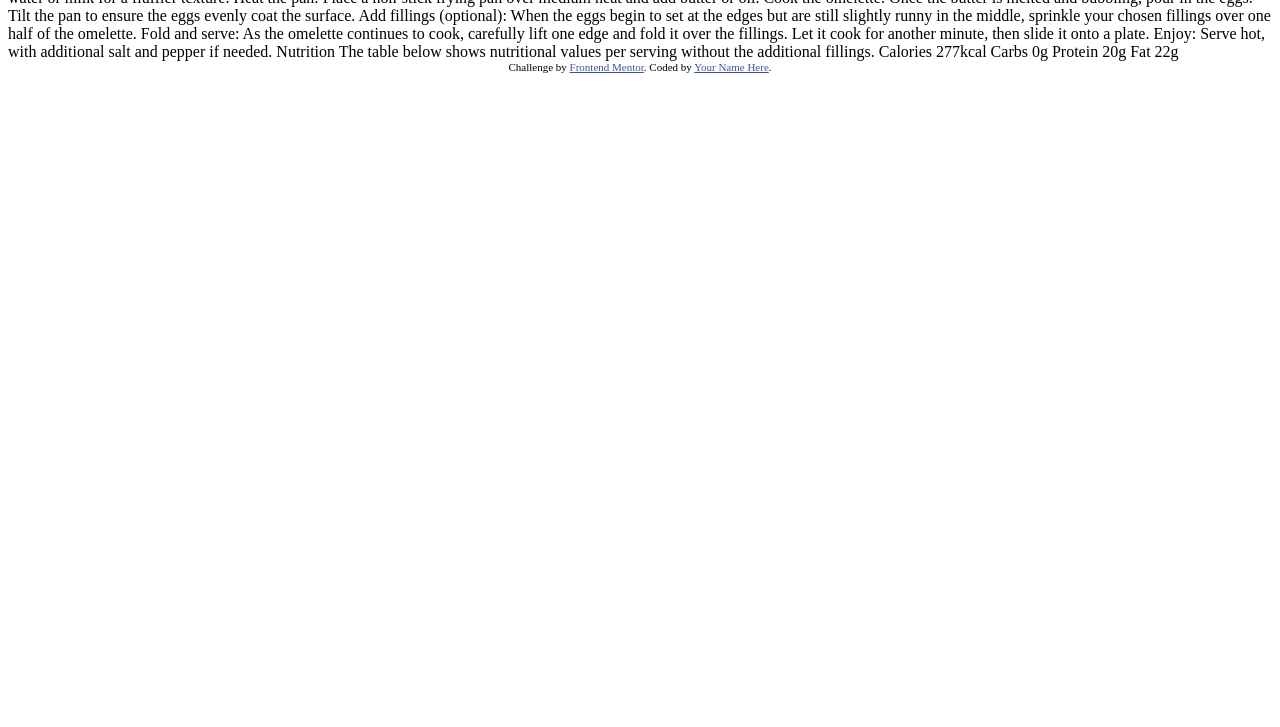
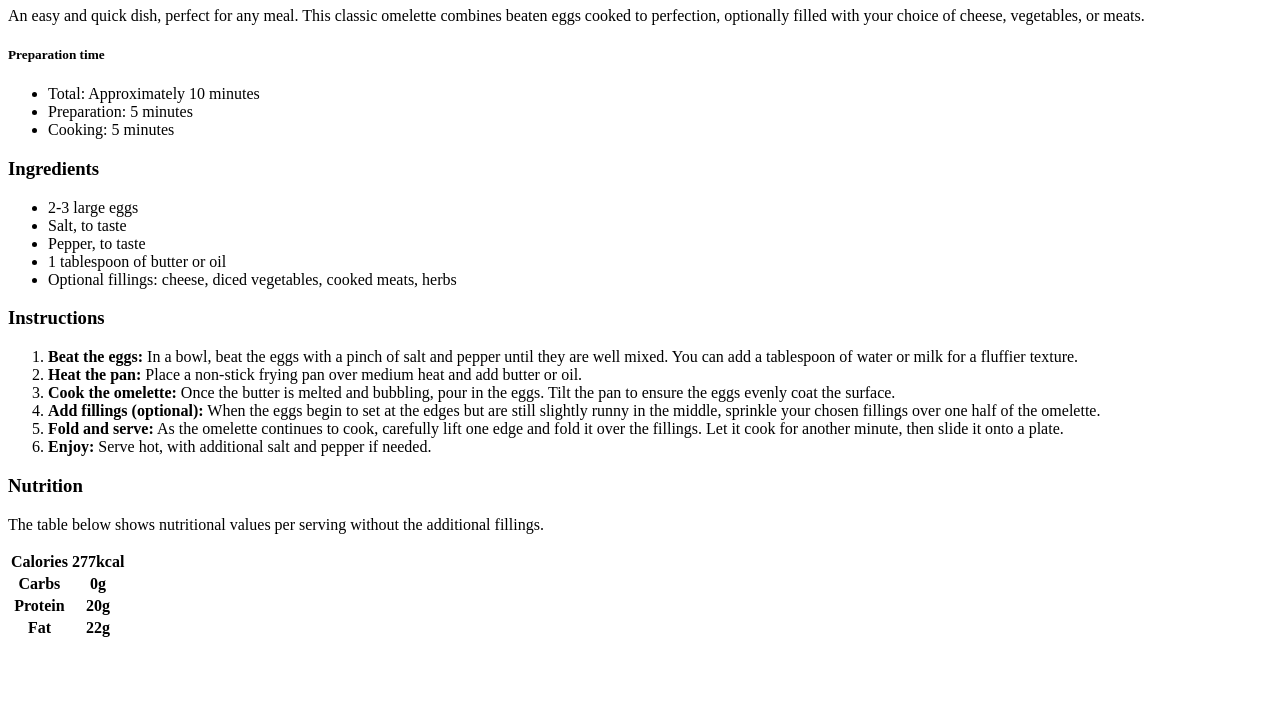
Before and after one commit to Leonard392/recipe-static-web, a plain HTML site: page index.html in a window 1280 px wide. Shown: the part 73-800 px from the top of the page. Drawn offline with Linux system fonts and the light colour scheme.

Commit message:
html completed

```diff
--- a/index.html
+++ b/index.html
@@ -8,70 +8,81 @@
 
   <title>Frontend Mentor | Recipe page</title>
 
-  <!-- Feel free to remove these styles or customise in your own stylesheet 👍 -->
-  <style>
-    .attribution { font-size: 11px; text-align: center; }
-    .attribution a { color: hsl(228, 45%, 44%); }
-  </style>
+
 </head>
 <body>
+  <div class="header">
 
-  Simple Omelette Recipe
+    <h1>Simple Omelette Recipe</h1>
 
-  An easy and quick dish, perfect for any meal. This classic omelette combines beaten eggs cooked
-  to perfection, optionally filled with your choice of cheese, vegetables, or meats.
+    <p>An easy and quick dish, perfect for any meal. This classic omelette combines beaten eggs cooked
+    to perfection, optionally filled with your choice of cheese, vegetables, or meats.</p>
 
-  Preparation time
 
-  Total: Approximately 10 minutes
-  Preparation: 5 minutes
-  Cooking: 5 minutes
+  </div>
 
-  Ingredients
+  <div class="preparation-time">
+    <h5>Preparation time</h5>
+    <ul>
+      <li>Total: Approximately 10 minutes</li>
+      <li>Preparation: 5 minutes</li>
+      <li>Cooking: 5 minutes</li>
+    </ul>
+  </div>
 
-  2-3 large eggs
-  Salt, to taste
-  Pepper, to taste
-  1 tablespoon of butter or oil
-  Optional fillings: cheese, diced vegetables, cooked meats, herbs
+  <div class="ingredients">
 
-  Instructions
+    <h3>Ingredients</h3>
+    <ul>
+      <li>2-3 large eggs</li>
+      <li>Salt, to taste</li>
+      <li>Pepper, to taste</li>
+      <li>1 tablespoon of butter or oil</li>
+      <li>Optional fillings: cheese, diced vegetables, cooked meats, herbs</li>
+    </ul>
+  </div>
 
-  Beat the eggs: In a bowl, beat the eggs with a pinch of salt and pepper until they are well mixed.
-  You can add a tablespoon of water or milk for a fluffier texture.
+  <div class="instructios">
 
-  Heat the pan: Place a non-stick frying pan over medium heat and add butter or oil.
+    <h3>Instructions</h3>
+    <ol>
+      <li><strong>Beat the eggs:</strong> In a bowl, beat the eggs with a pinch of salt and pepper until they are well mixed.
+    You can add a tablespoon of water or milk for a fluffier texture.</li>
+      <li><strong>Heat the pan:</strong> Place a non-stick frying pan over medium heat and add butter or oil.</li>
+      <li><strong>Cook the omelette:</strong> Once the butter is melted and bubbling, pour in the eggs. Tilt the pan to ensure
+    the eggs evenly coat the surface.</li>
+      <li><strong>Add fillings (optional):</strong> When the eggs begin to set at the edges but are still slightly runny in the
+    middle, sprinkle your chosen fillings over one half of the omelette.</li>
+      <li><strong>Fold and serve:</strong> As the omelette continues to cook, carefully lift one edge and fold it over the
+    fillings. Let it cook for another minute, then slide it onto a plate.</li>
+      <li><strong>Enjoy:</strong> Serve hot, with additional salt and pepper if needed.</li>
+    </ol>
+  </div>
 
-  Cook the omelette: Once the butter is melted and bubbling, pour in the eggs. Tilt the pan to ensure
-  the eggs evenly coat the surface.
+  <div class="nutrition">
 
-  Add fillings (optional): When the eggs begin to set at the edges but are still slightly runny in the
-  middle, sprinkle your chosen fillings over one half of the omelette.
+    <h3>Nutrition</h3>
+    <p>The table below shows nutritional values per serving without the additional fillings.</p>
+    <table>
+      <tr>
+        <th>Calories</th>
+        <th class="th-2">277kcal</th>
+      </tr>
+      <tr>
+        <th>Carbs</th>
+        <th class="th-2">0g</th>
+      </tr>
+      <tr>
+        <th>Protein</th>
+        <th class="th-2">20g</th>
+      </tr>
+      <tr>
+        <th>Fat</th>
+        <th class="th-2">22g</th>
+      </tr>
+    </table>
+  </div>
 
-  Fold and serve: As the omelette continues to cook, carefully lift one edge and fold it over the
-  fillings. Let it cook for another minute, then slide it onto a plate.
 
-  Enjoy: Serve hot, with additional salt and pepper if needed.
-
-  Nutrition
-
-  The table below shows nutritional values per serving without the additional fillings.
-
-  Calories
-  277kcal
-
-  Carbs
-  0g
-
-  Protein
-  20g
-
-  Fat
-  22g
-
-  <div class="attribution">
-    Challenge by <a href="https://www.frontendmentor.io?ref=challenge" target="_blank">Frontend Mentor</a>.
-    Coded by <a href="#">Your Name Here</a>.
-  </div>
 </body>
 </html>
```
